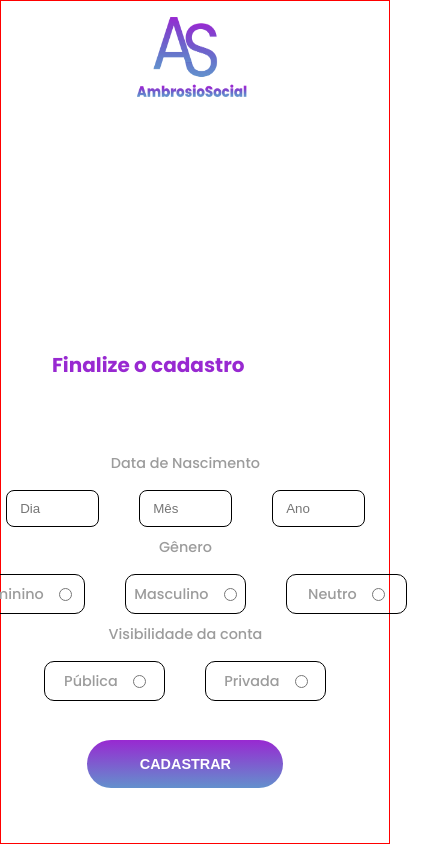
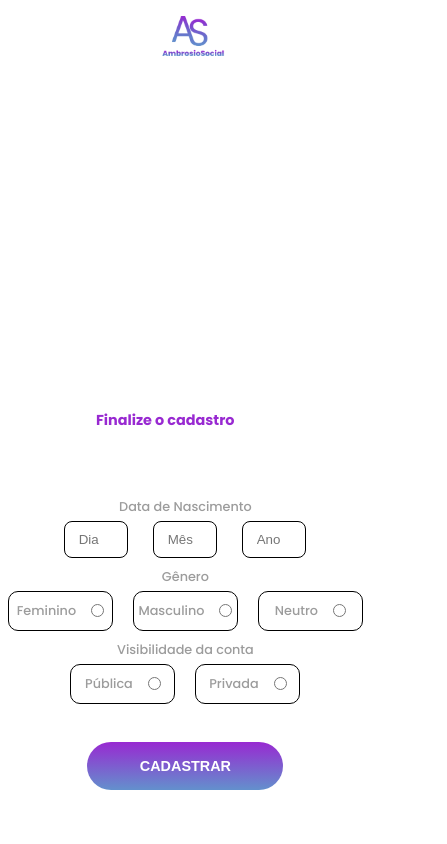
Before and after one commit to evellyn489/AmbrosioSocial, a React (Vite) app: page /cadastro in a window 390 px wide. Shown: the whole page, 447 px wide, since content can reach past the window. Built offline with nearby package versions, Linux system fonts and the light colour scheme.

Commit message:
Responsividade da tela de Cadastro

```diff
--- a/src/pages/Cadastro/Cadastro.module.scss
+++ b/src/pages/Cadastro/Cadastro.module.scss
@@ -100,8 +100,6 @@
 
 @media (max-width: 850px){
     .container {
-        border: 1px solid red;
-
         .titleForm {
             form {
                 padding-right: 2.5em;
@@ -150,3 +148,90 @@
         }
     }
 }
+
+@media (max-width: 425px) {
+    .container {
+        img {
+            max-width: 100px;
+            max-height: 40px;
+        }
+
+        .titleForm {
+            h1 {
+                margin-right: 2em;
+                font-size: 0.9rem;
+            }
+
+            form {
+                min-height: 400px;
+
+                gap: 10px;
+
+                div.dataNascimento, div.genero, div.visibilidade {
+                    gap: 5px;
+
+                    font-size: 0.8rem;
+               }
+
+                div.dataNascimento div.optionsD{
+                    gap: 25px;
+
+                    div {
+                        display: flex;
+                        flex-direction: column;
+                    }
+
+                    input {
+                        width: 4rem;
+                        height: 37px;
+                    }
+                }
+
+                div.genero div.optionsG, div.visibilidade div.optionsV{
+                    gap: 20px;
+
+                    div {
+                        width: 105px;
+                    }
+                }
+
+                span {
+                    font-size: 0.5rem;
+                }
+            }
+        }
+    }
+}
+
+@media (max-width: 375px) {
+    .container {
+        .titleForm {
+            form {
+                div.genero div.optionsG, div.visibilidade div.optionsV{
+                    gap: 10px;
+
+                    div {
+                        width: 100px;
+                    }
+                }
+            }
+        }
+    }
+}
+
+@media (max-width: 320px) {
+    .container {
+        .titleForm {
+            form {
+                div.genero div.optionsG, div.visibilidade div.optionsV{
+                    gap: 12px;
+
+                    div {
+                        gap: 4px;
+                        width: 90px;
+                    }
+                }
+            }
+        }
+    }
+}
```
